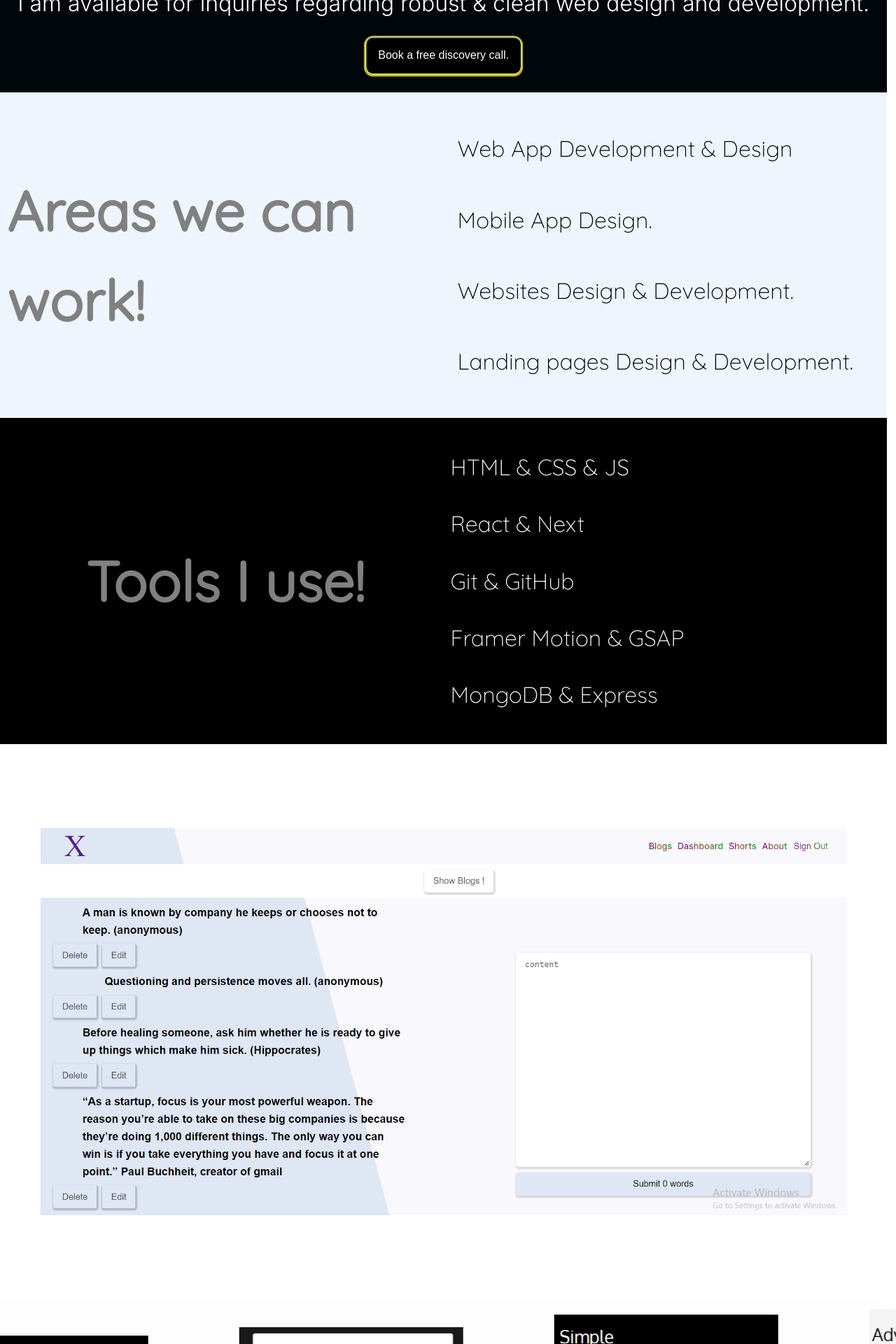
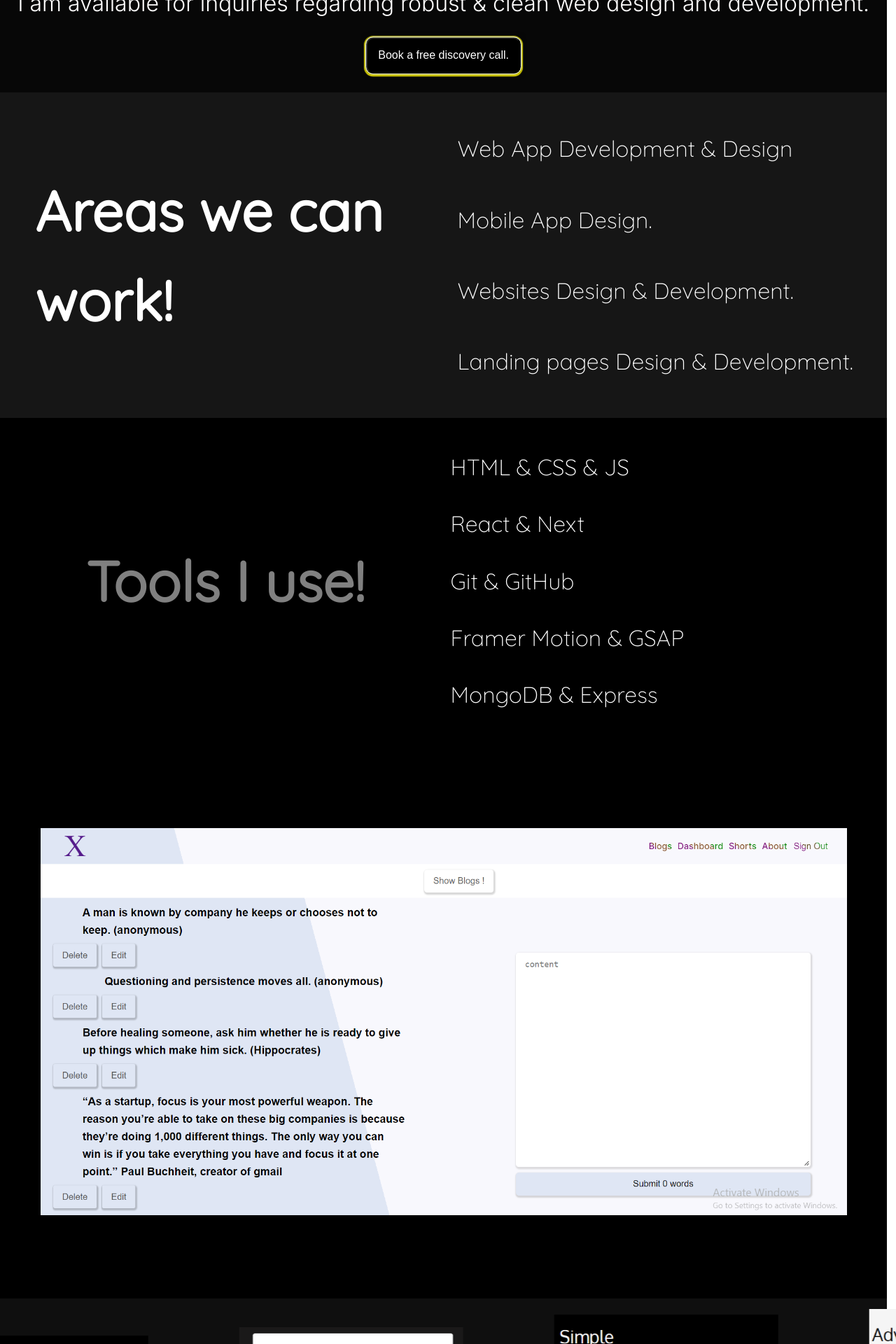
Before and after one commit to Ali-Umair-Khan/profile, a Next.js app: page / in a window 1280 px wide. Shown: the part 460-2380 px from the top of the page at 70% size. Built offline with nearby package versions, Linux system fonts and the light colour scheme; a web font is replaced by a local one.

Commit message:
changing sections background colors

```diff
--- a/package.json
+++ b/package.json
@@ -15,6 +15,7 @@
     "eslint": "8.56.0",
     "eslint-config-next": "13.5.6",
     "framer-motion": "^10.17.0",
+    "gsap": "^3.12.4",
     "next": "13.5.6",
     "react": "18.2.0",
     "react-dom": "18.2.0",
--- a/src/app/components/abilities/abilities.jsx
+++ b/src/app/components/abilities/abilities.jsx
@@ -1,4 +1,4 @@
-
+'use client'
 import {useInView} from 'framer-motion';
 import {useRef} from 'react';
 
@@ -14,8 +14,8 @@ const Abilities = () => {
         ref={ref}
           style={{
         //   height: "100vh",
-          background: isInView ? "aliceblue" : "#D4D8E6",
-          color: isInView ? 'black' : 'gray',
+          background: isInView ? "black" : "white",
+          color: isInView ? 'white' : 'gray',
           transition: "10s background",
           }}
         className='abilities'>
--- a/src/app/components/abilities/abilities.scss
+++ b/src/app/components/abilities/abilities.scss
@@ -10,6 +10,7 @@
     grid-template-columns:1fr 1fr;
     justify-content: start;
     max-width:99vw;
+    color:white;
     // align-items:space-between;
     // place-items:center;
     @media (max-width:70rem){
@@ -17,10 +18,11 @@
     }
     .abilities__left{
         align-self:center;
-        justify-self:center;
+        justify-self:flex-end;
         font-size:8rem;
         font-weight:600;
-        color:grey;
+        margin-left:4rem;
+        // color:grey;
         @media (max-width:70rem){
             font-size:4.8rem;
             padding-inline:1rem;
--- a/src/app/components/faq/faq.js
+++ b/src/app/components/faq/faq.js
@@ -22,8 +22,8 @@ const FaqComponent = () =>{
           ref={ref}
           style={{
         //   height: "100vh",
-          background: isInView ? "white" : "lightgray",
-          color: isInView ? 'black' : 'gray',
+          background: isInView ? "black" : "darkgray",
+          color: isInView ? 'white' : 'gray',
           transition: "10s background, 5s color",
           }}
           className='faq'
--- a/src/app/components/footer/footerStyle.css
+++ b/src/app/components/footer/footerStyle.css
@@ -10,13 +10,13 @@
     /* max-width:85vw; */
     padding: 1rem 4vw;
     /* margin: 0 auto; */
-    background-color:var(--color-1);
+    background-color:black;
     color:white;
     max-width:99vw;
 }
 
 .footer a {
-    color:black;
+    color:white;
 }
 
 .footer__image{
@@ -55,6 +55,7 @@
 
 .footer__copyright-links > * {
     margin-left: 1rem;
+    color:yellow;
 }
 
 @media (max-width:70rem){
--- a/src/app/components/hero/hero.jsx
+++ b/src/app/components/hero/hero.jsx
@@ -87,7 +87,7 @@ const Hero = () => {
           ref={refFM}
           style={{
           //   height: "100vh",
-          background: isInViewFM ? 'black' : '#033F73',          //   color: inpm run devsInView ? 'white' : 'black',
+          background: isInViewFM ? 'black' : '#514E4E',          //   color: inpm run devsInView ? 'white' : 'black',
           transition: "10s background",
           }}
           className='hero'
--- a/src/app/components/imageCarousel3/imageCarousel3.jsx
+++ b/src/app/components/imageCarousel3/imageCarousel3.jsx
@@ -28,7 +28,7 @@ const Carousel = () => {
         ref={ref}
         style={{
         //   height: "100vh",
-        background: isInView ? "white" : "aliceblue",
+        background: isInView ? "black" : "darkgray",
         color: isInView ? 'black' : 'gray',
         transition: "10s background, 5s color",
         }}
--- a/src/app/components/imageSlider/imageSlider.jsx
+++ b/src/app/components/imageSlider/imageSlider.jsx
@@ -40,7 +40,7 @@ const ImageSlider = () => {
     ref={ref}
           style={{
 //         //   height: "100vh",
-          background: isInView ? "white" : "lavender",
+          background: isInView ? "black" : "white",
           // color: isInView ? 'black' : 'gray',
           transition: "10s background",
           }}
--- a/src/app/components/navbar/style4.scss
+++ b/src/app/components/navbar/style4.scss
@@ -187,12 +187,12 @@ nav{
             transition: border-bottom 2s;
             /* font-family:var(--font-family-3); */
             // color:rgba(5, 64, 159, 0.9);
-            color:white;
+            color:rgb(252, 252, 1);
             // color: rgb(14, 35, 35);
             // white-space:no-wrap;
             cursor: pointer;
             &:hover {
-                border-bottom-color: #030c2b;
+                border-bottom-color: #fcfcfd;
             }
             @media (max-width:76rem){
                 // margin-top:3rem;
--- a/src/app/page.js
+++ b/src/app/page.js
@@ -1,52 +1,67 @@
 'use client'
-import Image from 'next/image'
-import styles from './page.module.css';
-// import Navbar from './components/navbar/navbar.jsx';
+import React from 'react';
+import { Element } from 'react-scroll';
+import { useSpring, animated } from 'react-spring';
+
+// Import your components here
 import ResponsiveMenu from './components/navbar/resMenu2';
 import Hero from './components/hero/hero.jsx';
 import Abilities from './components/abilities/abilities.jsx';
 import Tools from './components/tools/tools.jsx';
 import ImageSlider from './components/imageSlider/imageSlider.jsx';
-// import ImageCarousel from './components/imageCarousel/imageCarousel.jsx';
-// import Carousel from './components/imageCarousel2/imageCarousel2.jsx';
 import Carousel from './components/imageCarousel3/imageCarousel3.jsx';
 import FaqComponent from './components/faq/faq';
-import Skills from './components/skills/skills'
-import Footer from './components/footer/footer'
-import {Element} from 'react-scroll';
+import Skills from './components/skills/skills';
+import Footer from './components/footer/footer';
 
+import './page.module.css';
 
+const componentsImport = [
+  ResponsiveMenu,
+  Hero,
+  () => (
+    <Element name="services">
+      <Abilities className="card" />
+    </Element>
+  ),
+  Tools,
+  () => (
+    <Element name="work">
+      <ImageSlider className="card" />
+    </Element>
+  ),
+  Carousel,
+  () => (
+    <Element name="charging">
+      <FaqComponent className="card" />
+    </Element>
+  ),
+  Skills,
+  Footer,
+];
 
+const AnimatedWrapper = ({ children, index }) => {
+  const AnimatedComponent = animated(componentsImport[index]); // Wrap each component with animated
 
+  const props = useSpring({
+    opacity: 1,
+    y: 100,
+    x: 100,
+    rotation: 0,
+    from: { opacity: 0.5, y:0, x: 0, rotation: -20 },
+  });
 
+  return <AnimatedComponent style={props}>{children}</AnimatedComponent>;
+};
 
+const App = () => {
+  return (
+    <main className="main">
+      {componentsImport.map((Component, index) => (
+          <Component />
+      ))}
+    </main>
+  );
+};
 
-import './page.module.css'
-
-export default function Home() {
-  return (
-  <main className='main'>
-      <ResponsiveMenu/>
-      <Hero/>
-      <Element name='services'>
-          <Abilities/>
-      </Element>
-      <Tools/>
-      <Element name='work'>
-        <ImageSlider/>
-      </Element>
-       <Carousel/>
-      <Element name='charging'>
-        <FaqComponent/>
-      </Element>
-      <Skills/>
-      <Footer/>
-
-  </main>
-  )
-}
-
-
-// /* <ImageCarousel/> */
-
-//       /* <Navbar/> */
+export default App;
```
Also changed, not shown: 1 other file (tests, documents, lock files or other folders).
